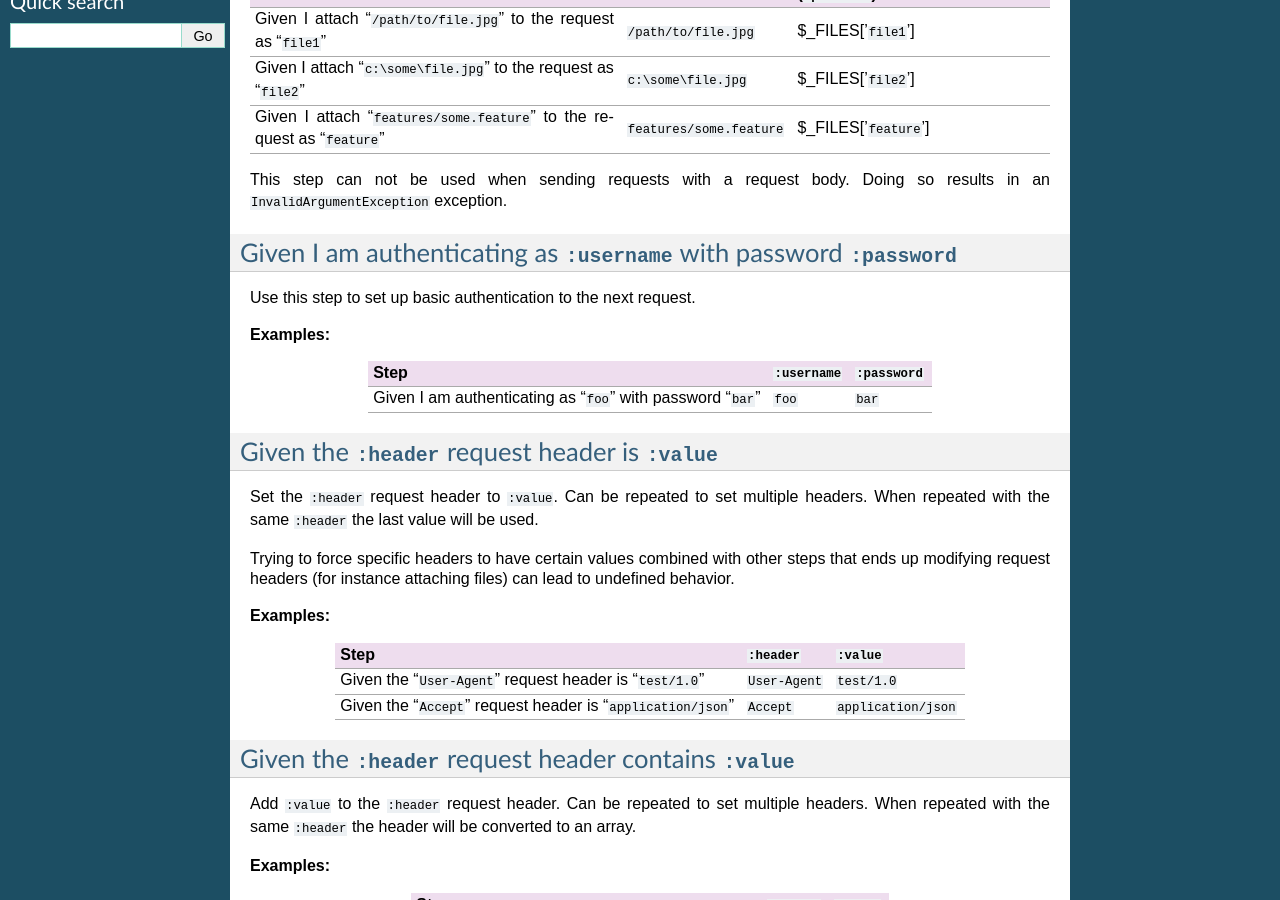
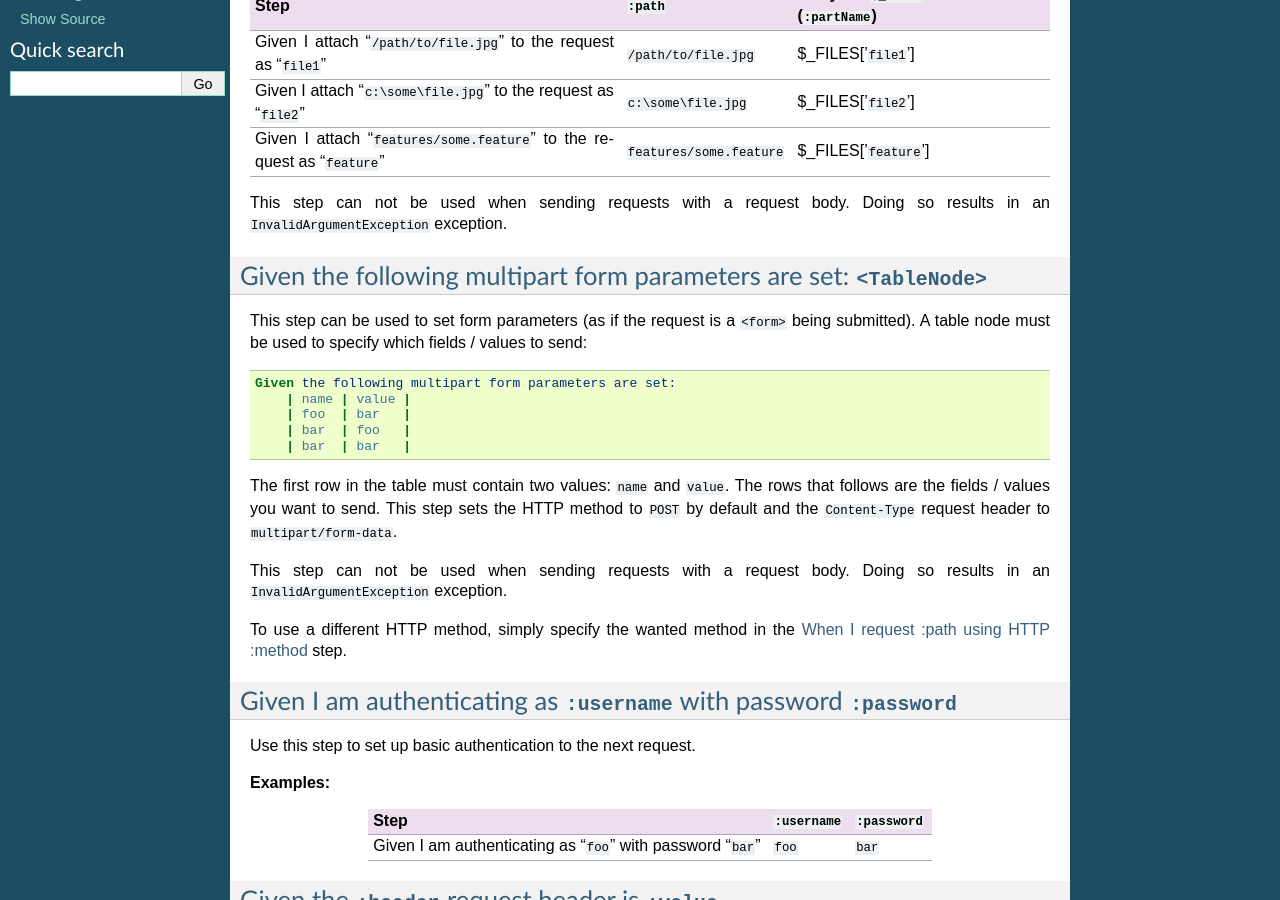
Before and after one commit to imbo/behat-api-extension, a Sphinx documentation site: the page built from docs/guide/setup-request.rst, in a window 1280 px wide and 900 px high, scrolled down 613 px. Built offline with Sphinx 7.4.7, drawn with Linux system fonts in a browser that asks for light colours; some of the changed text lies outside the part shown.

Commit message:
Update docs
Remove spelling for now as I couldn't get this to work locally anymore for some reason.

```diff
--- a/composer.json
+++ b/composer.json
@@ -53,9 +53,6 @@
       "@test-behat"
     ],
     "dev": "php -S localhost:8080 -t ./features/bootstrap > server.log 2>&1",
-    "docs": [
-      "cd docs; make spelling",
-      "cd docs; make html"
-    ]
+    "docs": "cd docs; make html"
   }
 }
--- a/docs/conf.py
+++ b/docs/conf.py
@@ -30,10 +30,7 @@
 # Add any Sphinx extension module names here, as strings. They can be
 # extensions coming with Sphinx (named 'sphinx.ext.*') or your custom
 # ones.
-if on_rtd:
-    extensions = ['sphinxcontrib.phpdomain']
-else:
-    extensions = ['sphinxcontrib.phpdomain', 'sphinxcontrib.spelling']
+extensions = ['sphinxcontrib.phpdomain']
 
 # Add any paths that contain templates here, relative to this directory.
 templates_path = ['_templates']
@@ -262,9 +259,6 @@
 # If true, do not generate a @detailmenu in the "Top" node's menu.
 #texinfo_no_detailmenu = False
 
-spelling_word_list_filename='spelling_wordlist.txt'
-spelling_show_suggestions=True
-
 # Allow php syntax highlighting without prepending <?php
 from sphinx.highlighting import lexers
 from pygments.lexers.web import PhpLexer
--- a/docs/guide/setup-request.rst
+++ b/docs/guide/setup-request.rst
@@ -24,6 +24,25 @@
 ==========================================================================  =========================  ==================================================
 
 This step can not be used when sending requests with a request body. Doing so results in an ``InvalidArgumentException`` exception.
+
+Given the following multipart form parameters are set: ``<TableNode>``
+----------------------------------------------------------------------
+
+This step can be used to set form parameters (as if the request is a ``<form>`` being submitted). A table node must be used to specify which fields / values to send:
+
+.. code-block:: gherkin
+
+    Given the following multipart form parameters are set:
+        | name | value |
+        | foo  | bar   |
+        | bar  | foo   |
+        | bar  | bar   |
+
+The first row in the table must contain two values: ``name`` and ``value``. The rows that follows are the fields / values you want to send. This step sets the HTTP method to ``POST`` by default and the ``Content-Type`` request header to ``multipart/form-data``.
+
+This step can not be used when sending requests with a request body. Doing so results in an ``InvalidArgumentException`` exception.
+
+To use a different HTTP method, simply specify the wanted method in the :ref:`when-i-request-path-using-http-method` step.
 
 Given I am authenticating as ``:username`` with password ``:password``
 ----------------------------------------------------------------------
```
Also changed, not shown: docs/spelling_wordlist.txt (deleted, +0 -8 lines).
